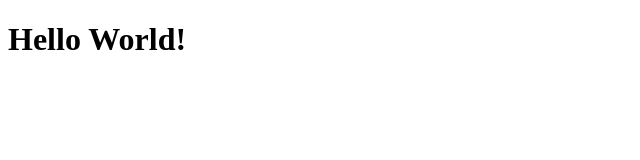
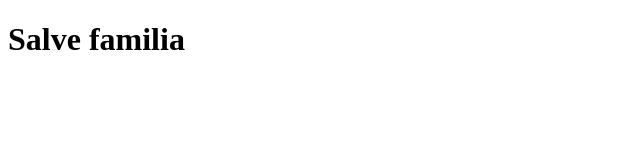
Before and after one commit to Felipe-A-Silva/clone-tabnews, a Next.js app: page / in a window 1280 px wide. Shown: the top 160 px of the page, without its empty margins (0-640 px from the left). Built offline with nearby package versions, Linux system fonts and the light colour scheme.

Commit message:
Muda novamente

```diff
--- a/pages/index.js
+++ b/pages/index.js
@@ -1,5 +1,5 @@
 function Home() {
-    return <h1>Hello World!</h1>
+    return <h1>Salve familia</h1>
 }
 
 export default Home;
```
